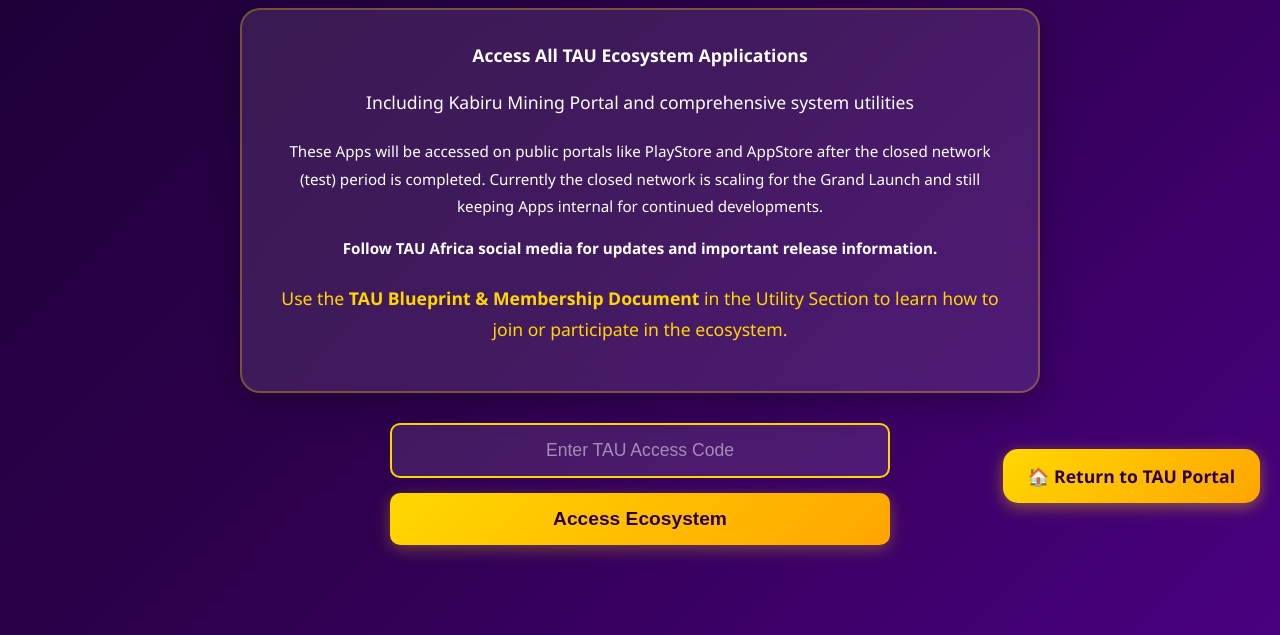
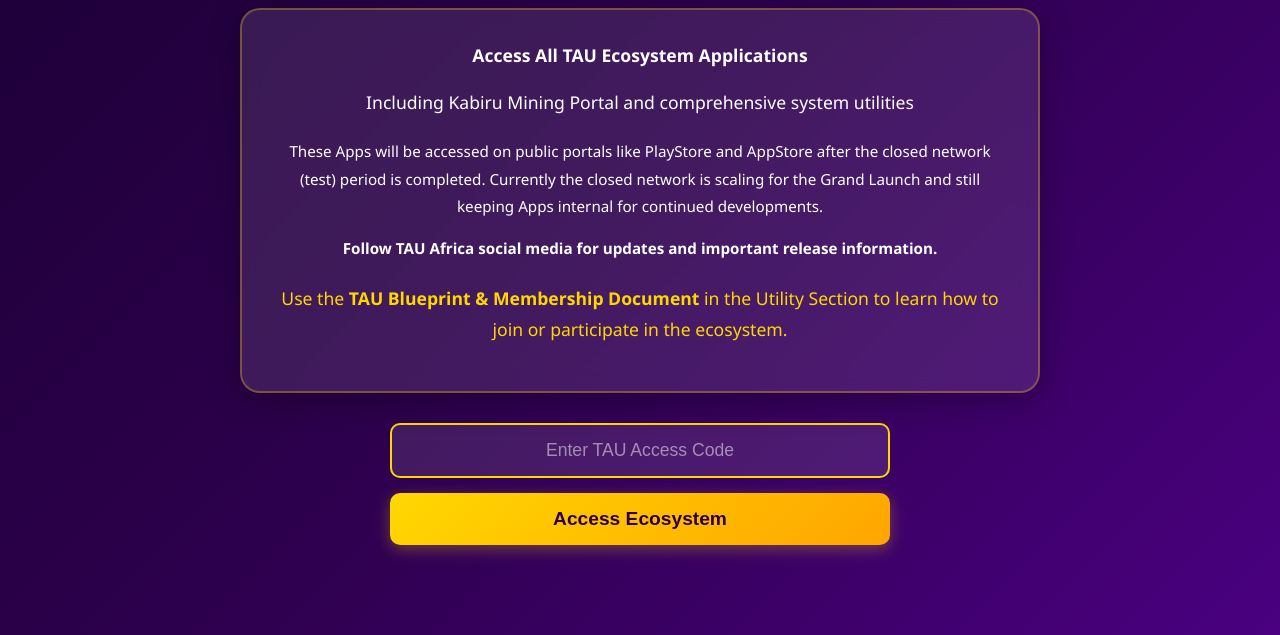
Before and after one commit to Magero1985/Tau-Ecosystem-Portal-, a plain HTML site: page index.html in a window 1280 px wide. Shown: the part 277-912 px from the top of the page. Drawn offline with Linux system fonts and the light colour scheme.

Commit message:
Remove return button code from index.html
Removed return button script for TAU apps.

```diff
--- a/index.html
+++ b/index.html
@@ -843,18 +843,5 @@
             });
         }
     </script>
-
-    <!-- Copy this button code to all other TAU apps -->
-    <script>
-        // Show return button on other apps (not on portal)
-        const currentUrl = window.location.href;
-        if (!currentUrl.includes('tau-ecosystem-portal')) {
-            const returnBtn = document.createElement('a');
-            returnBtn.href = 'https://magero1985.github.io/Tau-Ecosystem-Portal-/';
-            returnBtn.className = 'portal-return-btn';
-            returnBtn.innerHTML = '🏠 Return to TAU Portal';
-            document.body.appendChild(returnBtn);
-        }
-    </script>
 </body>
 </html>
```
